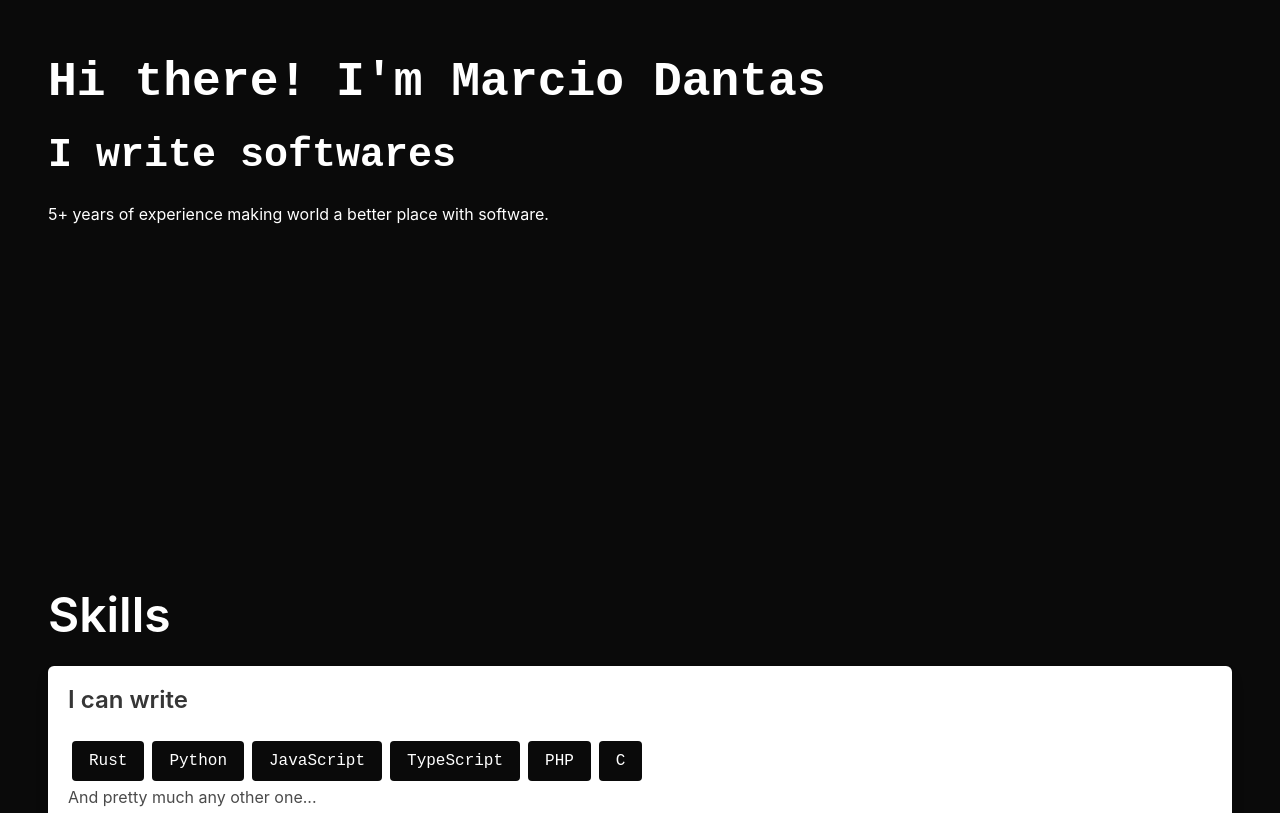
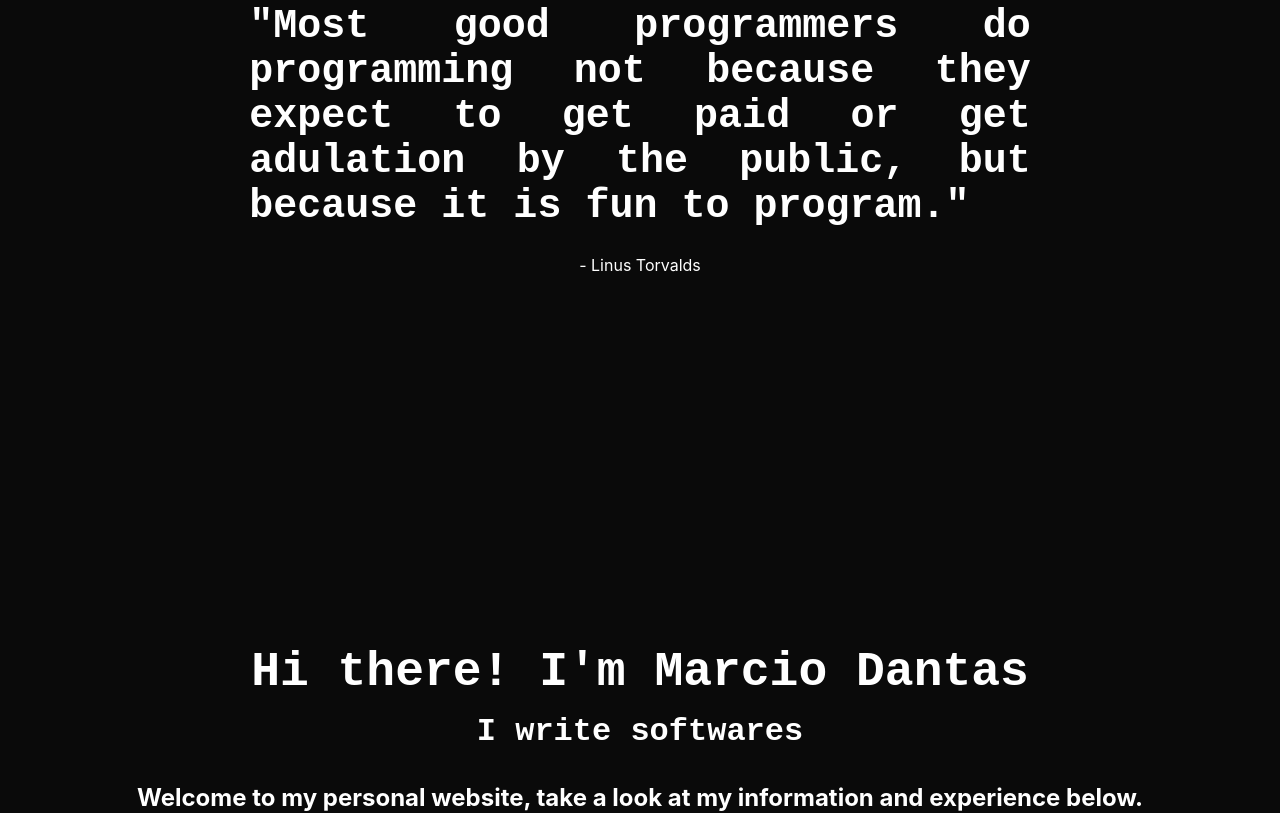
Before and after one commit to marc-dantas/marc-dantas.vercel.app, a React (Vite) app: page / in a window 1280 px wide. Shown: the part 260-1073 px from the top of the page. Built offline with nearby package versions, Linux system fonts and the light colour scheme.

Commit message:
sentence at the head of website and some minor changes

```diff
--- a/src/App.jsx
+++ b/src/App.jsx
@@ -1,6 +1,6 @@
 import Heading from './components/Heading';
 import Section from './components/Section';
-import Block from './components/Block';
+import Nav from './components/Nav';
 import Button from './components/Button';
 import Footer from './components/Footer';
 import Title from './components/Title';
@@ -11,19 +11,37 @@ export default function App() {
     <>
       <Heading>
         <div className="hero-body">
-            <div className="columns is-multiline">
-                <div className="column is-full">
-                    <p className="title is-family-monospace is-1">Hi there! I'm Marcio Dantas</p>
-                    <p className="title is-family-monospace is-2">I write softwares</p>
+          <div className="columns is-multiline is-centered">
+            <div className="column is-full">
+              <div className="content">
+                <div className="columns is-centered has-text-centered is-multiline">
+                  <div className="column is-8">
+                    <p class="title is-2 is-family-monospace is-size-4-mobile has-text-justified">"Most good programmers do programming not because they expect to get paid or get adulation by the public, but because it is fun to program."</p>
+                  </div>
+                  <div className="column is-full">
+                    - Linus Torvalds
+                  </div>
                 </div>
-                <div className="column">
-                  5+ years of experience making world a better place with software.
-                </div>
+              </div>
             </div>
+          </div>
         </div>
       </Heading>
       <div className="hero has-background-black">
         <div className="hero-body">
+          <div className="hero is-black">
+            <div className="hero-body">
+              <div className="columns is-black is-multiline has-text-centered">
+                  <div className="column is-full">
+                      <p className="has-text-weight-bold is-family-monospace is-size-2-mobile is-size-1">Hi there! I'm Marcio Dantas</p>
+                      <p className="has-text-weight-bold is-family-monospace is-size-3 is-size-4-mobile">I write softwares</p>
+                  </div>
+                  <div className="column">
+                      <p className="has-text-weight-bold is-size-4 has-text-left-mobile is-size-6-mobile">Welcome to my personal website, take a look at my information and experience below.</p>
+                  </div>
+              </div>
+            </div>
+          </div>
           <Title>Skills</Title>
           <Section title="I can write">
             <Button link="https://rust-lang.org">Rust</Button>
@@ -87,9 +105,8 @@ export default function App() {
           <Title>More info</Title>
           <Section title="Contact">
             <Button link="https://github.com/marc-dantas">GitHub</Button>
-            <Button link="https://x.com/marc_dantas">Twitter (X)</Button>
             <Button link="https://linkedin.com/in/marc-dantas">Linkedin</Button>
-            <Button link="mailto:marcio.dantas.pro@outlook.com">My E-Mail</Button>
+            <Button link="mailto:marcio.dantas.pro@outlook.com">E-Mail</Button>
           </Section>
         </div>
       </div>
@@ -99,7 +116,6 @@ export default function App() {
           </div>
           <div className="is-inline-block">
             <p>
-              Made with ❤️ in Brazil by
               <a href="https://github.com/marc-dantas">
                 <img className="image" width="400" src="/marciodantas.svg"></img>
               </a>
--- a/src/components/Block.jsx
+++ /dev/null
@@ -1,9 +0,0 @@
-export default function Block(props) {
-    let title = props.title;
-    return (
-        <div className="notification is-black">
-            <a href={props.link} title={`Click here to redirect to the github repository of ${title}.`} className="is-link is-family-monospace"><strong>{props.title}</strong></a>
-            <p className="is-family-monospace">{props.children}</p>
-        </div>
-    );
-}
--- /dev/null
+++ b/src/components/Nav.jsx
@@ -0,0 +1,14 @@
+export default function Nav({ title, children }) {
+  return (
+    <nav className="navbar" role="navigation">
+      <div className="navbar-brand">
+        <div className="navbar-item">
+          <p>{title}</p>
+        </div>
+      </div>
+      <div className="navbar-menu">
+        {children}
+      </div>
+    </nav>
+  )
+}
```
